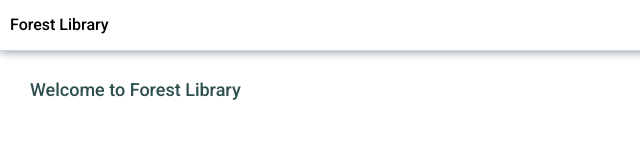
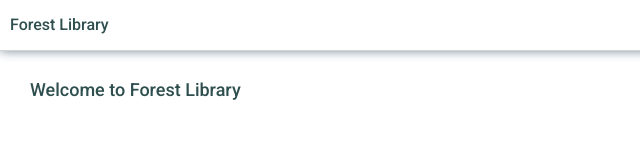
Before and after one commit to lamjay415/ForestLibrary, a React app in the folder frontend/: page / in a window 1280 px wide. Shown: the full height of the page, 0-640 px from the left. Built offline with nearby package versions, Linux system fonts and the light colour scheme.

Commit message:
updated text colors

```diff
--- a/frontend/src/components/nav/navbar.css
+++ b/frontend/src/components/nav/navbar.css
@@ -3,14 +3,16 @@
   display: flex;
   justify-content: space-between;
   align-items: center;
-  height:50px;
+  height: 50px;
   border-bottom: 1px solid lightgray;
   box-shadow: 0 0 10px lightslategray;
 }
 
 .nav-bar-logo {
-    text-align: center;
+  text-align: center;
   padding: 10px;
+  font-family: "Roboto", sans-serif;
+  color: darkslategrey;
 }
 
 .nav-bar-logo:hover {
```
